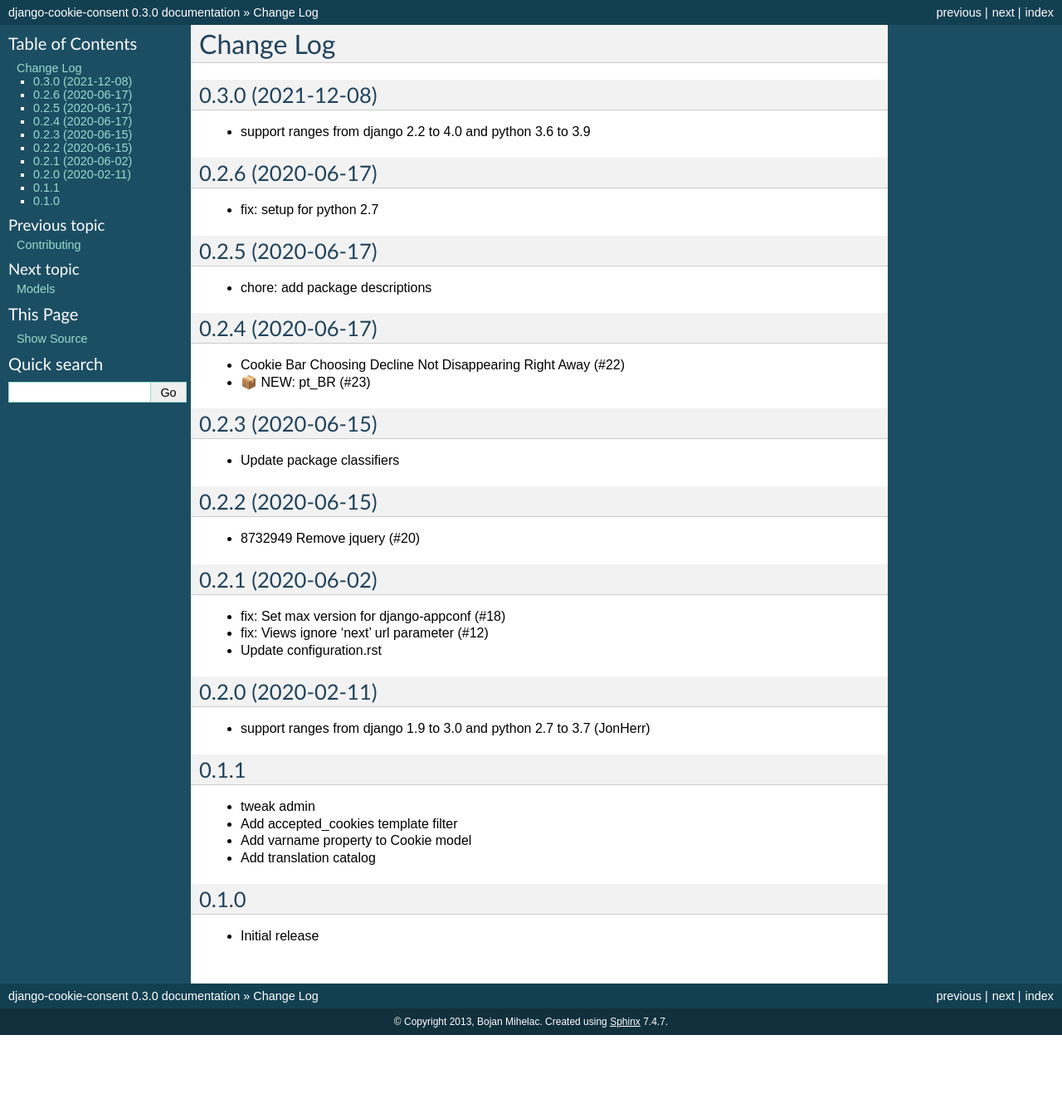
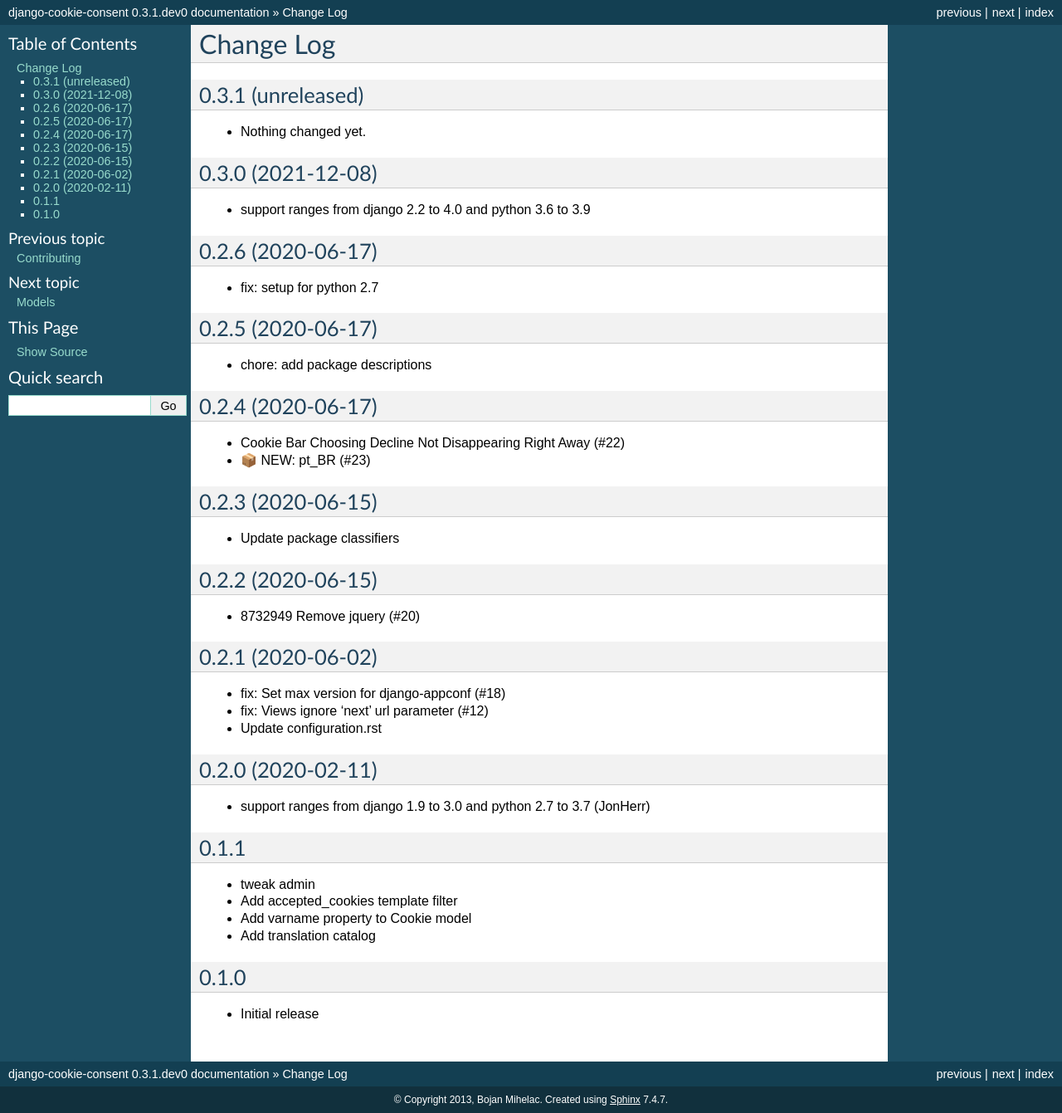
Before and after one commit to jazzband/django-cookie-consent, a Sphinx documentation site: the page built from docs/changelog.rst, in a window 1280 px wide. Shown: the whole page at 83% size. Built offline with Sphinx 7.4.7, drawn with Linux system fonts in a browser that asks for light colours; the version number is read from the project's files by our own code; before the commit the page ends 1247 px from its top, so only the background shows below that.

Commit message:
Back to development: 0.3.1

```diff
--- a/docs/changelog.rst
+++ b/docs/changelog.rst
@@ -1,6 +1,12 @@
 ===========
 Change Log
 ===========
+
+0.3.1 (unreleased)
+------------------
+
+- Nothing changed yet.
+
 
 0.3.0 (2021-12-08)
 ------------------
--- a/setup.py
+++ b/setup.py
@@ -2,7 +2,7 @@
 from setuptools import find_packages
 
 
-version = '0.3.0'
+version = '0.3.1.dev0'
 
 CLASSIFIERS = [
     'Framework :: Django',
```
